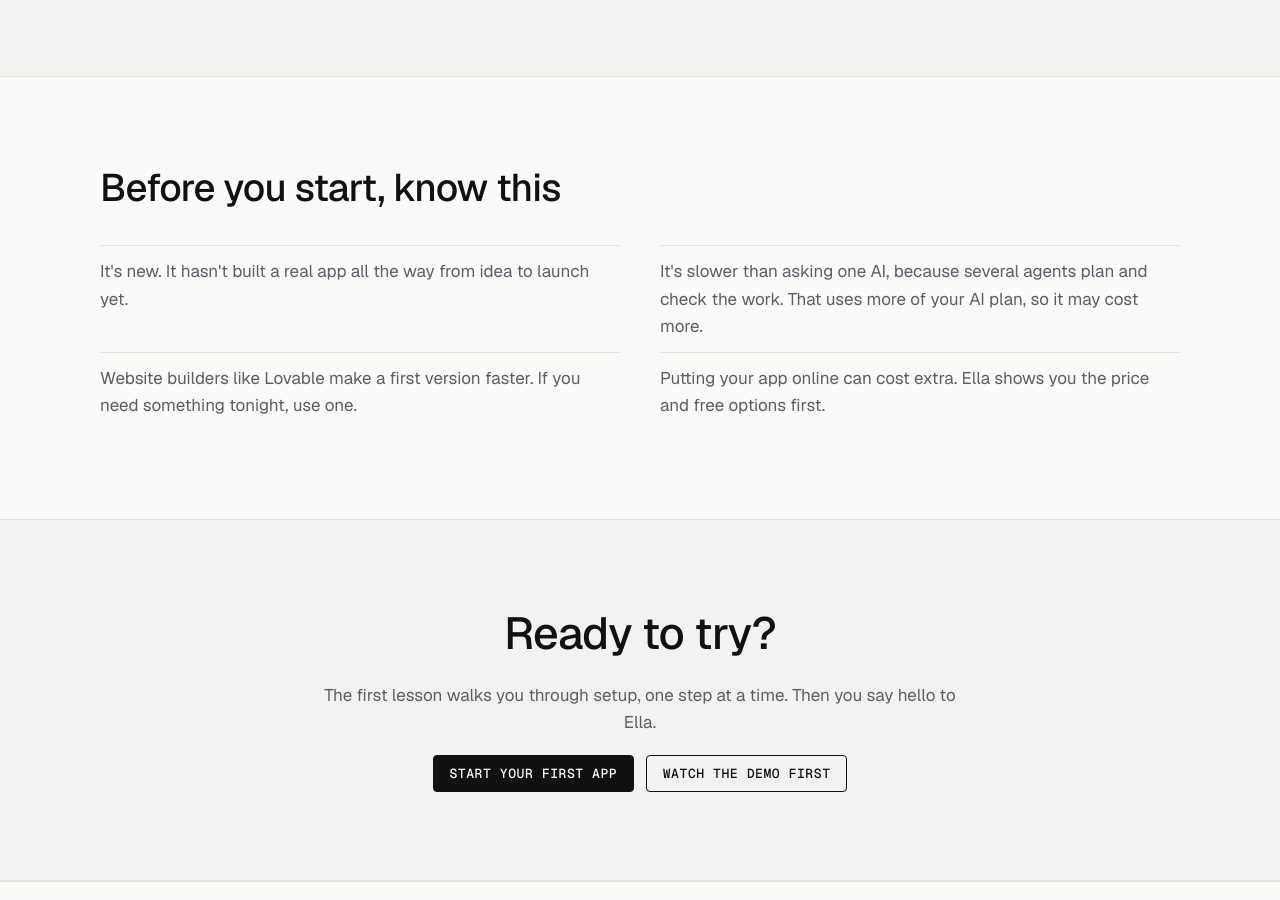
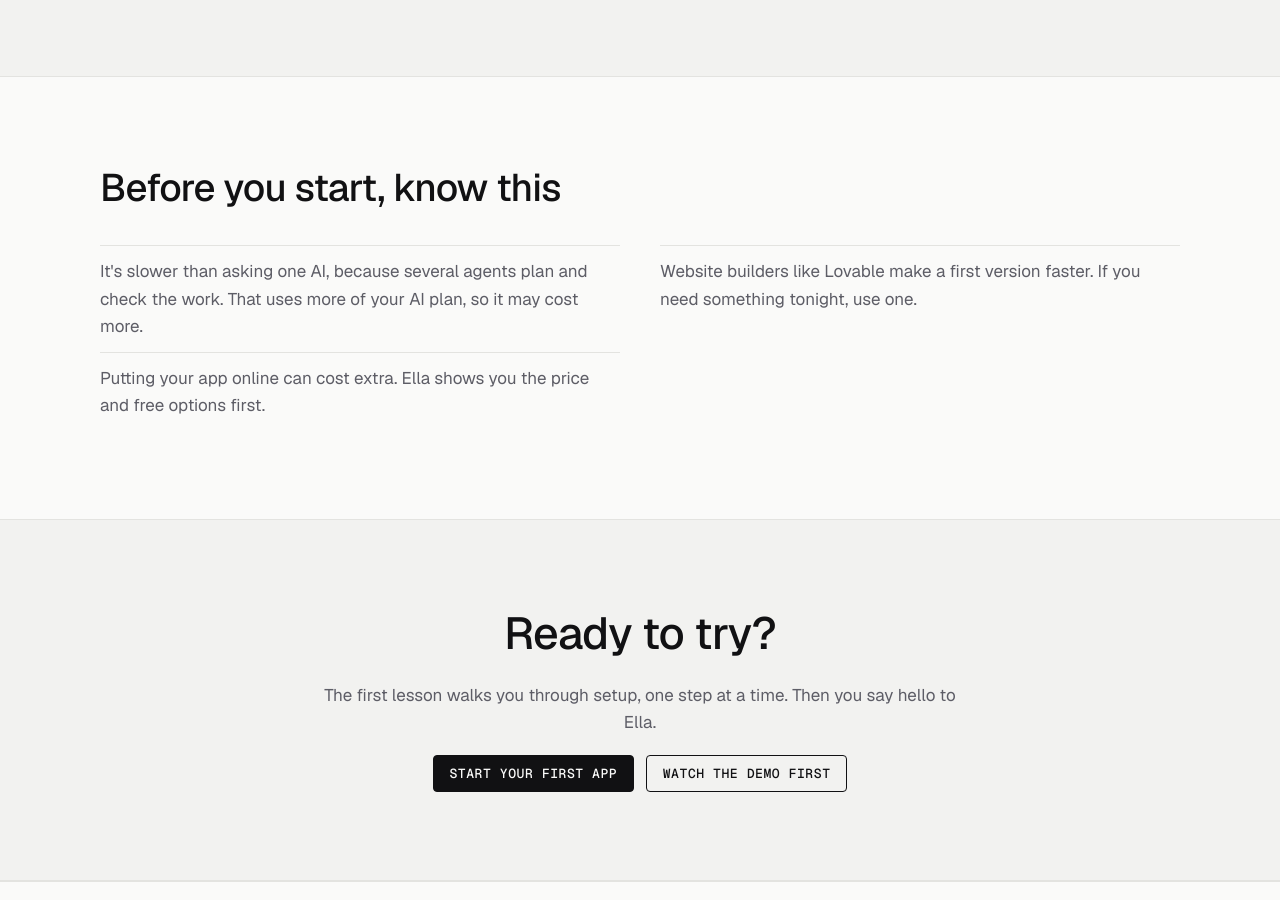
Before and after one commit to vibhortayal/agentic-team-oss, a Jekyll site: the page built from index.html, in a window 1280 px wide and 900 px high, scrolled down 3034 px. Built offline with Jekyll 4.4.1, drawn with Linux system fonts in a browser that asks for light colours.

Commit message:
Remove the "It's new" caveat from the home page and README (owner's ask)
Co-Authored-By: Claude Opus 5.5 <noreply@anthropic.com>
Claude-Session: https://claude.ai/code/session_0155vpoW2pKoH3wjesQaFDbe

```diff
--- a/index.html
+++ b/index.html
@@ -108,7 +108,6 @@ theme: plain
 <section id="fit"><div class="wrap">
   <div class="head"><h2>Before you start, know this</h2></div>
   <ul class="caveats">
-    <li>It's new. It hasn't built a real app all the way from idea to launch yet.</li>
     <li>It's slower than asking one AI, because several agents plan and check the work. That uses more of your AI plan, so it may cost more.</li>
     <li>Website builders like Lovable make a first version faster. If you need something tonight, use one.</li>
     <li>Putting your app online can cost extra. Ella shows you the price and free options first.</li>
```
Also changed, not shown: README.md.
